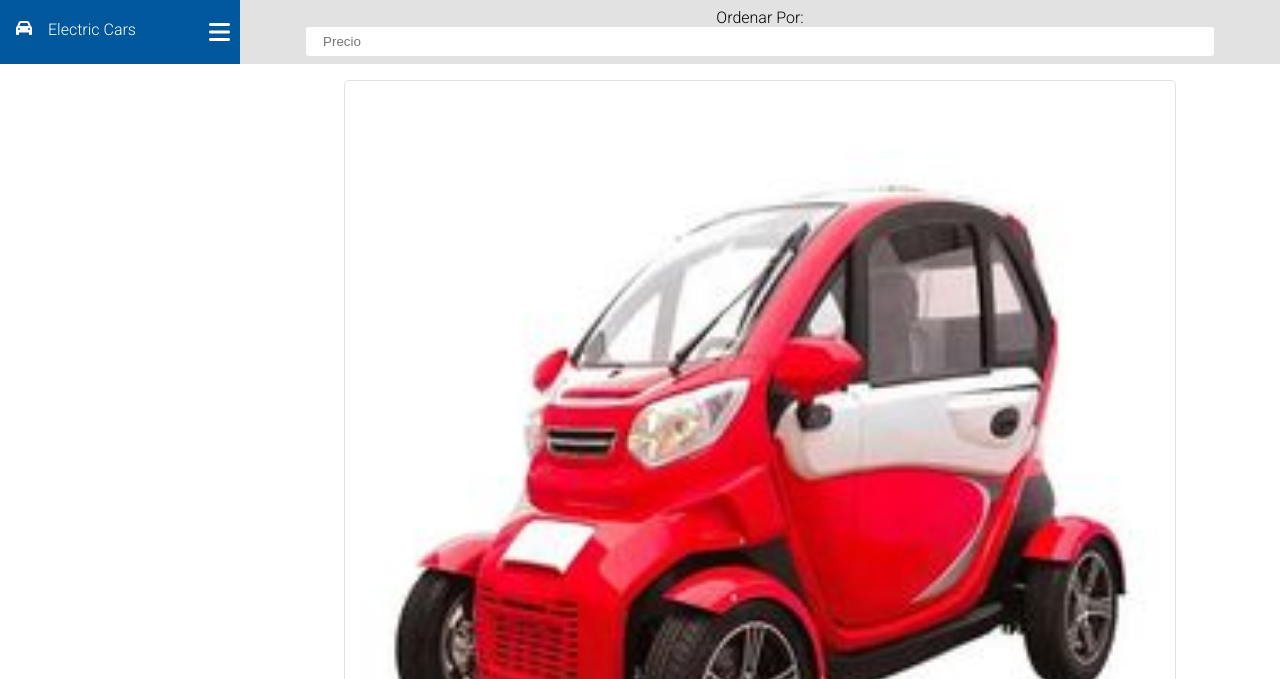
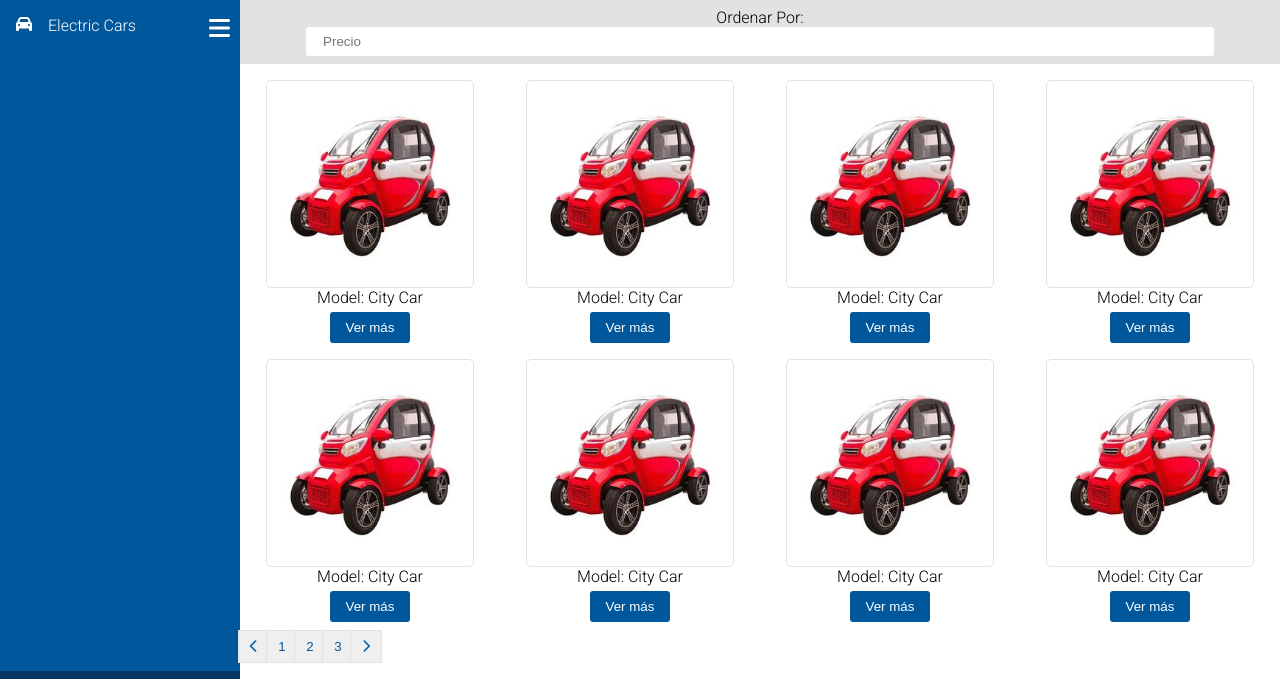
Before and after one commit to PabloCanelos/layaut-responsivo, a plain HTML site: page index.html in a window 1280 px wide. Shown: the top 679 px of the page. Drawn offline with Linux system fonts and the light colour scheme.

Commit message:
se agregan imagenes

```diff
--- a/asset/style.css
+++ b/asset/style.css
@@ -24,7 +24,7 @@ header{
     background-color: #00579c;
     height: 4rem;
     display: flex;
-    align-items: center;
+    padding-top: 1rem;
     width: 100%;
     justify-content: space-between;
 
@@ -136,12 +136,19 @@ footer{
         grid-template-areas:
         "header nav"
         "header main"
-        "footer main"
+        "footer section"
         ;
         grid-template-columns: 15em auto;
     }
     header{
-        grid-template-columns: ;
+        grid-area: header;
+        height: 100%;
+        display: flex;
+    }
+    section{
+        display: grid;
+        grid-template-columns: 1fr 1fr 1fr 1fr;
+
     }
     .card-desktop{
         display: grid;
--- a/index.html
+++ b/index.html
@@ -29,13 +29,63 @@
 		<section>
 
       <article class="card">
+        <img  src="asset/imagenes/auto electrico.jpg" alt="">
+        <div class="card-description">
+          <P>Model: City Car</P>
+          <button class="button-img">Ver más</button>
+        </div>
+      </article>
+
+      <article class="card">
+        <img  src="asset/imagenes/auto electrico.jpg" alt="">
+        <div class="card-description">
+          <P>Model: City Car</P>
+          <button class="button-img">Ver más</button>
+        </div>
+      </article>
+      <article class="card">
         <img class="slider" src="asset/imagenes/auto electrico.jpg" alt="">
         <div class="card-description">
           <P>Model: City Car</P>
           <button class="button-img">Ver más</button>
         </div>
       </article>
-
+      <article class="card">
+        <img class="slider" src="asset/imagenes/auto electrico.jpg" alt="">
+        <div class="card-description">
+          <P>Model: City Car</P>
+          <button class="button-img">Ver más</button>
+        </div>
+      </article>
+      <article class="card">
+        <img  src="asset/imagenes/auto electrico.jpg" alt="">
+        <div class="card-description">
+          <P>Model: City Car</P>
+          <button class="button-img">Ver más</button>
+        </div>
+      </article>
+      <article class="card">
+        <img  src="asset/imagenes/auto electrico.jpg" alt="">
+        <div class="card-description">
+          <P>Model: City Car</P>
+          <button class="button-img">Ver más</button>
+        </div>
+      </article>
+      <article class="card">
+        <img  src="asset/imagenes/auto electrico.jpg" alt="">
+        <div class="card-description">
+          <P>Model: City Car</P>
+          <button class="button-img">Ver más</button>
+        </div>
+      </article>
+      <article class="card">
+        <img  src="asset/imagenes/auto electrico.jpg" alt="">
+        <div class="card-description">
+          <P>Model: City Car</P>
+          <button class="button-img">Ver más</button>
+        </div>
+      </article>
+   <section>
 
       <div class="button-container">
         <button class="num-button"><i class="fa-solid fa-chevron-left" style="color: #0e66aa;"></i></button>
@@ -45,7 +95,7 @@
         <button class="num-button"><i class="fa-solid fa-chevron-right" style="color: #0e66aa;"></i></button>
 
       </div>
-    </section>
+
 	</main>
 	<footer>
 		<div>
```
